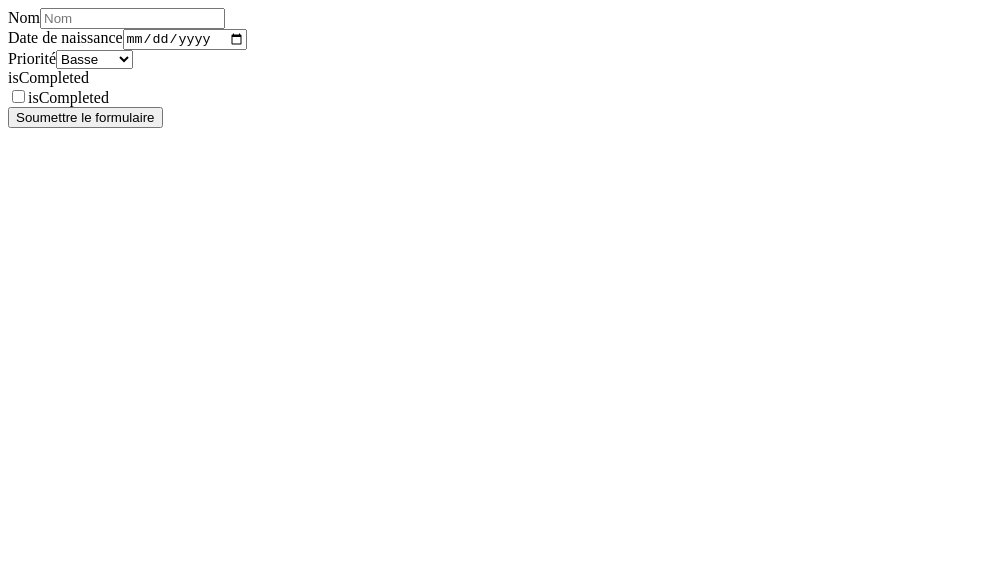
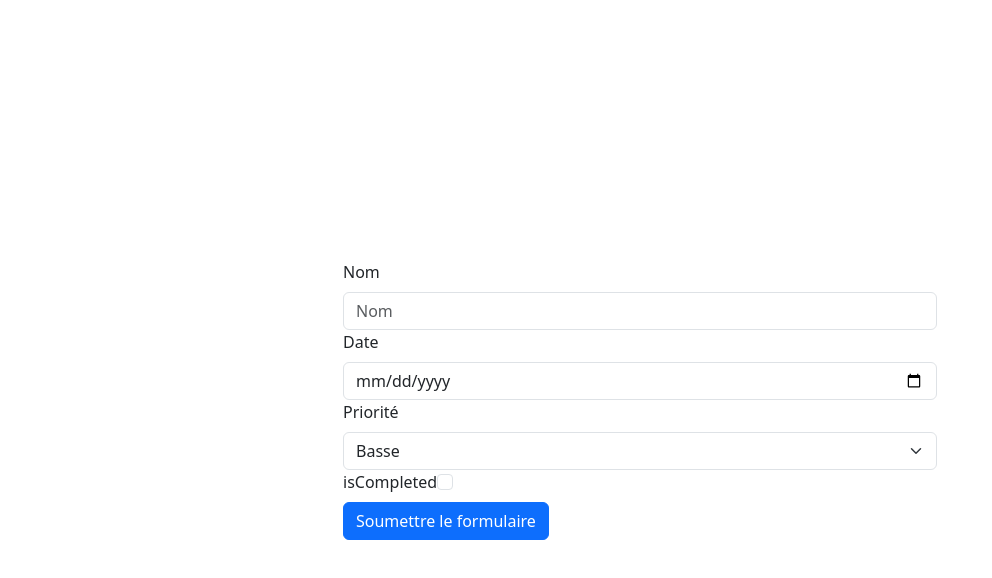
Before and after one commit to BertrandTang/orpheus_form_projekt, a React (Vite) app: page / in a window 1280 px wide. Shown: the top 578 px of the page, without its empty margins (0-992 px from the left). Built offline with nearby package versions, Linux system fonts and the light colour scheme.

Commit message:
adds missing import in main, corrects label for date

```diff
--- a/src/App.jsx
+++ b/src/App.jsx
@@ -41,7 +41,7 @@ function App() {
           />
         </Form.Group>
         <Form.Group controlId="date_input">
-          <Form.Label>Date de naissance</Form.Label>
+          <Form.Label>Date</Form.Label>
           <Form.Control
             required
             type="date"
@@ -69,7 +69,6 @@ function App() {
           <Form.Label>isCompleted</Form.Label>
           <Form.Check
             inline
-            label="isCompleted"
             name="isCompleted"
             type="checkbox"
             id="checkbox"
--- a/src/main.jsx
+++ b/src/main.jsx
@@ -1,6 +1,7 @@
 import { StrictMode } from 'react'
 import { createRoot } from 'react-dom/client'
 import App from './App.jsx'
+import 'bootstrap/dist/css/bootstrap.min.css';
 
 createRoot(document.getElementById('root')).render(
   <StrictMode>
```
